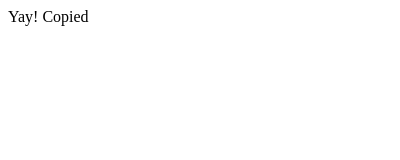
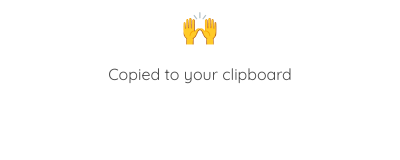
Before and after one commit to djadmin/copy-host, a browser extension: page popup.html in a window 400 px wide. Drawn offline with Linux system fonts and the light colour scheme.

Commit message:
Add popup styling

```diff
--- /dev/null
+++ b/css/popup.css
@@ -0,0 +1,8 @@
+body {
+	font-family: 'Quicksand', sans-serif;
+	min-width: 200px;
+	text-align: center;
+	color: #4a4a4a;
+}
+.emoji { font-size: 2em; }
+#hostname { font-size: 1.3em; color: #de5050; }
--- a/js/popup.js
+++ b/js/popup.js
@@ -35,5 +35,5 @@ chrome.tabs.query({active: true, currentWindow: true}, function (tabs) {
 	executeCopy(hostname);
 	setHostname(hostname);
 	chrome.browserAction.setIcon({path: 'img/icon16_dark.png'});
-	setTimeout(onPopupClose, 1000);
+	setTimeout(onPopupClose, 1500);
 });
--- a/popup.html
+++ b/popup.html
@@ -1,10 +1,13 @@
 </!DOCTYPE html>
 <html>
 <head>
+	<link href="https://fonts.googleapis.com/css?family=Quicksand" rel="stylesheet">
+	<link href="css/popup.css" rel="stylesheet">
 	<script src="js/popup.js"></script>
 </head>
 <body>
+	<div class="emoji">&#128588;</div>
 	<div id="hostname"></div>
-	Yay! Copied
+	<p>Copied to your clipboard </p>
 </body>
 </html>
```
